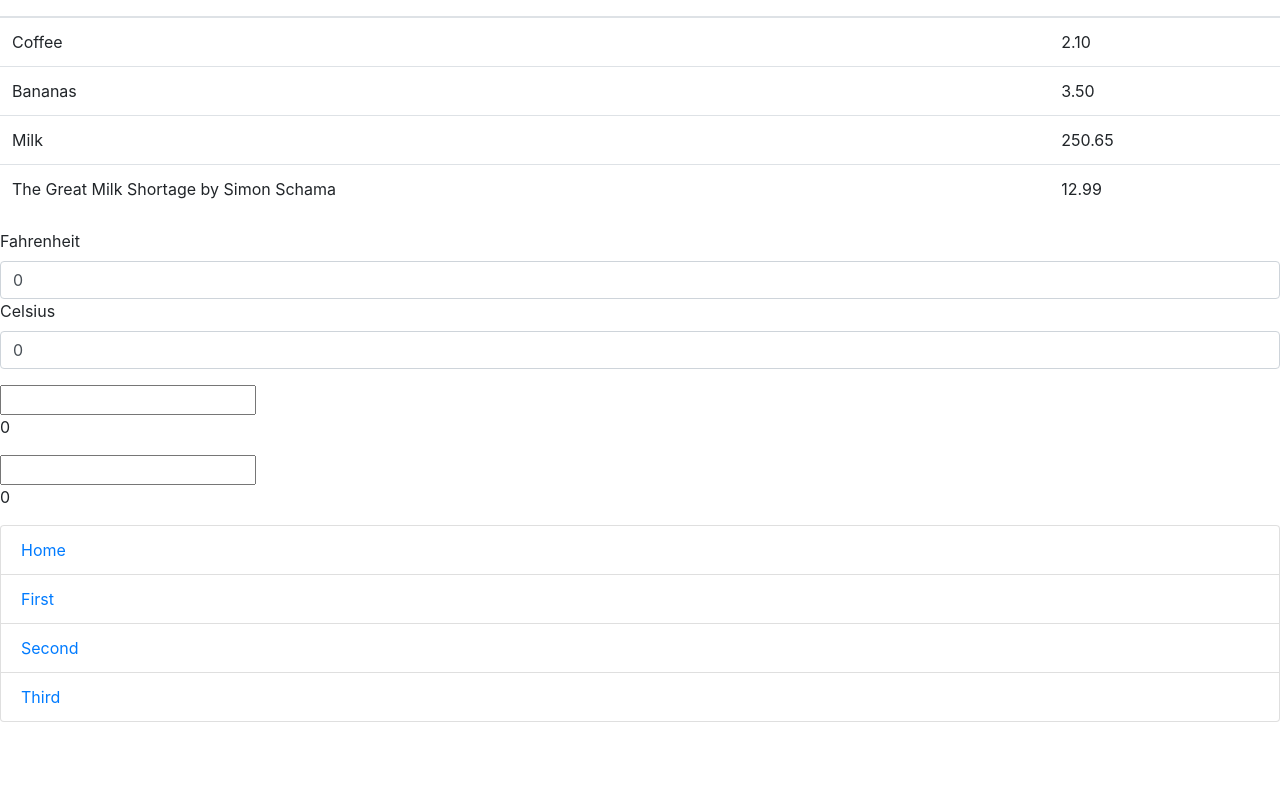
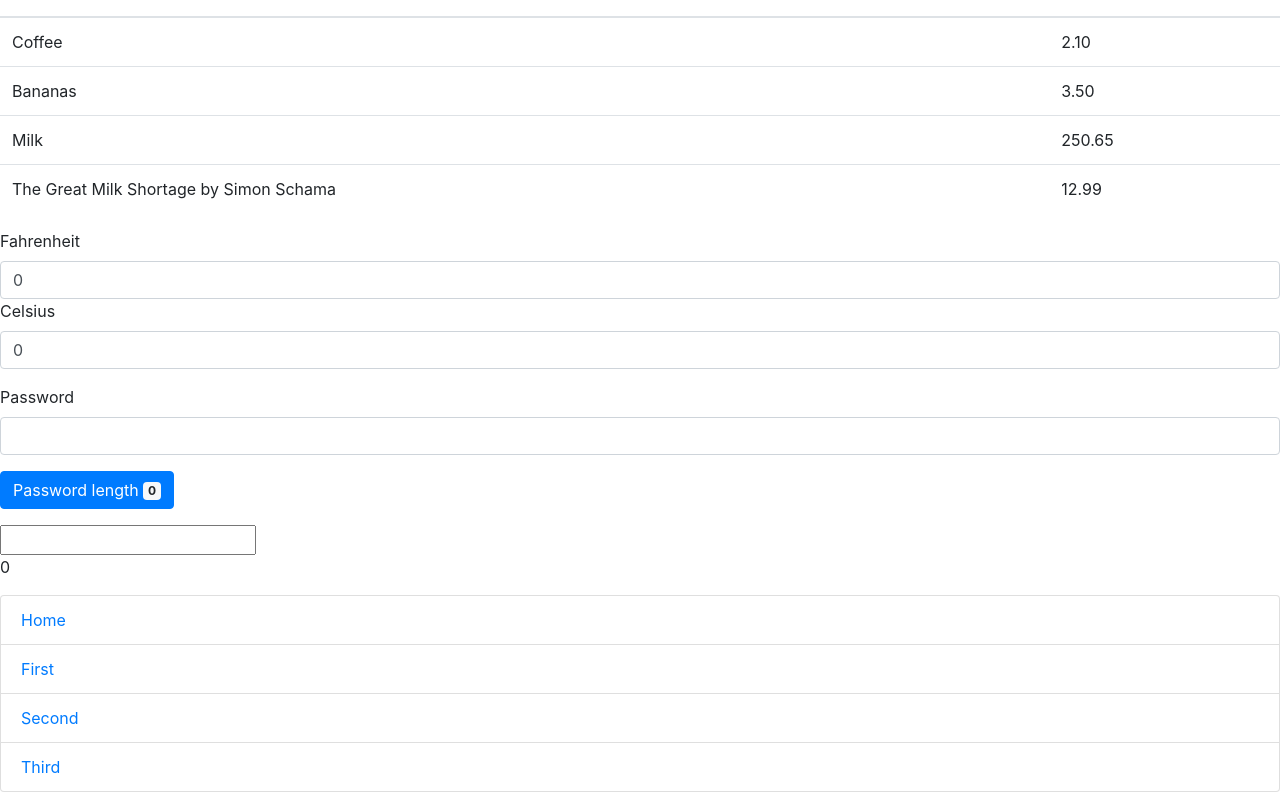
Before and after one commit to tom-meyrick/first-react-project, a React (Create React App) app: page /first in a window 1280 px wide. Shown: the part 745-1537 px from the top of the page. Before the commit the page ends 1467 px from the top, so only its background shows below. Built offline with nearby package versions, Linux system fonts and the light colour scheme; the HTML template or start-up script is replaced by a standard one.

Commit message:
Refactored password usiong bootstrap

```diff
--- a/src/PasswordStrength.js
+++ b/src/PasswordStrength.js
@@ -1,4 +1,4 @@
-// Create a <PasswordStrength> component. It should contain an <input> with the type password. The background styling should change depending on the length of the password:
+// Using only React Bootstrap components (there shouldn't be any HTML elements), create a <PasswordStrength> component. It should contain an input with the type password. The background styling should change depending on the length of the password:
 
 // If it's empty the background shouldn't have styling.
 // If it's less than 9 it should be red.
@@ -6,6 +6,9 @@
 // If it's 16 or more then it should be green.
 
 import React, { Component } from "react";
+import Badge from "react-bootstrap/Badge";
+import Form from "react-bootstrap/Form";
+import Button from "react-bootstrap/Button";
 
 class PasswordStrength extends Component {
   constructor(props) {
@@ -36,13 +39,19 @@ class PasswordStrength extends Component {
     let color = this.handleColor(input.length);
     return (
       <div className="form-group" style={{ background: color }}>
-        <input
-          className="text"
-          type="password"
-          value={input}
-          onChange={this.handleChange}
-        ></input>
-        <p>{input.length}</p>
+        <Form.Group controlId="formBasicPassword">
+          <Form.Label>Password</Form.Label>
+          <Form.Control
+            className="text"
+            type="password"
+            value={input}
+            onChange={this.handleChange}
+          />
+        </Form.Group>
+
+        <Button variant="primary">
+          Password length <Badge variant="light">{input.length}</Badge>
+        </Button>
       </div>
     );
   }
```
